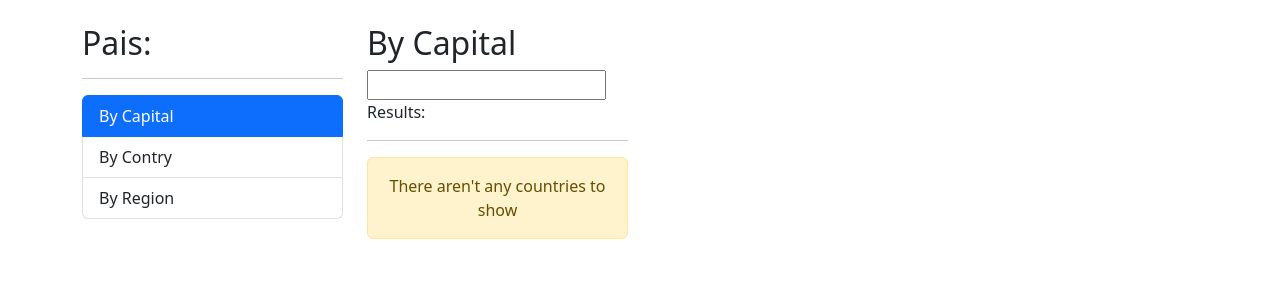
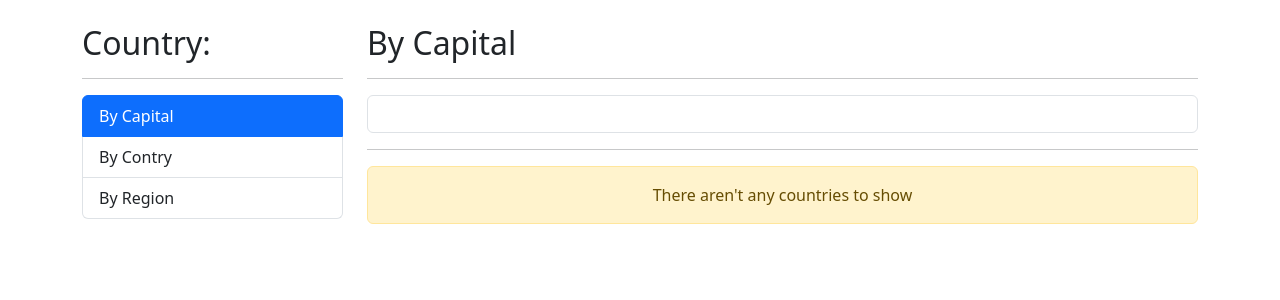
Before and after one commit to GerardoBZentenoM/Angular-CountryApp, an Angular app: page /countries/by-capital in a window 1280 px wide. Shown: the top 300 px of the page. Built offline with nearby package versions, Linux system fonts and the light colour scheme.

Commit message:
better css and linter to some files

```diff
--- a/src/app/app.component.html
+++ b/src/app/app.component.html
@@ -2,7 +2,7 @@
   <div class="col-3">
     <shared-sidebar></shared-sidebar>
   </div>
-  <div class="col-3">
+  <div class="col">
     <router-outlet></router-outlet>
     <!-- <shared-home-page></shared-home-page>
     <shared-about-page></shared-about-page> -->
--- a/src/app/countries/pages/by-capital-page/by-capital-page.component.html
+++ b/src/app/countries/pages/by-capital-page/by-capital-page.component.html
@@ -1,4 +1,6 @@
 <h2>By Capital</h2>
+<hr />
+
 <div class="row">
   <div class="col">
     <shared-searchBox
@@ -12,15 +14,9 @@
 
 <div class="row">
   <div class="col">
-    Results:
     <hr />
 
     <countries-table [countries]="countries"></countries-table>
-    <!-- <ul>
-      <li *ngFor="let country of countries" >
-        {{country.capital}} - {{country.population}}
-      </li>
-    </ul> -->
     <shared-loading-spinner *ngIf="isLoading"></shared-loading-spinner>
   </div>
 </div>
--- a/src/app/shared/components/searchBox/searchBox.component.html
+++ b/src/app/shared/components/searchBox/searchBox.component.html
@@ -1,7 +1,7 @@
 <input
   type="text"
   [placeholder]="initialValue"
-  class="from-control"
+  class="form-control"
   (keyup.enter)="emitValue(txtInput.value)"
   (keyup)="onKeyPress(txtInput.value)"
   #txtInput
--- a/src/app/shared/components/sidebar/sidebar.component.html
+++ b/src/app/shared/components/sidebar/sidebar.component.html
@@ -1,5 +1,5 @@
-<h2>Pais: </h2>
-<hr>
+<h2>Country:</h2>
+<hr />
 <ul class="list-group">
   <!-- <li routerLink=""
     routerLinkActive="active"
@@ -18,21 +18,26 @@
     Contact Page
   </li> -->
 
-  <li routerLink="countries/by-capital"
+  <li
+    routerLink="countries/by-capital"
     routerLinkActive="active"
-    class="list-group-item">
+    class="list-group-item"
+  >
     By Capital
   </li>
-    <li routerLink="countries/by-country"
+  <li
+    routerLink="countries/by-country"
     routerLinkActive="active"
-    class="list-group-item">
+    class="list-group-item"
+  >
     By Contry
   </li>
 
-  <li routerLink="countries/by-region"
+  <li
+    routerLink="countries/by-region"
     routerLinkActive="active"
-    class="list-group-item">
+    class="list-group-item"
+  >
     By Region
   </li>
-
 </ul>
```
